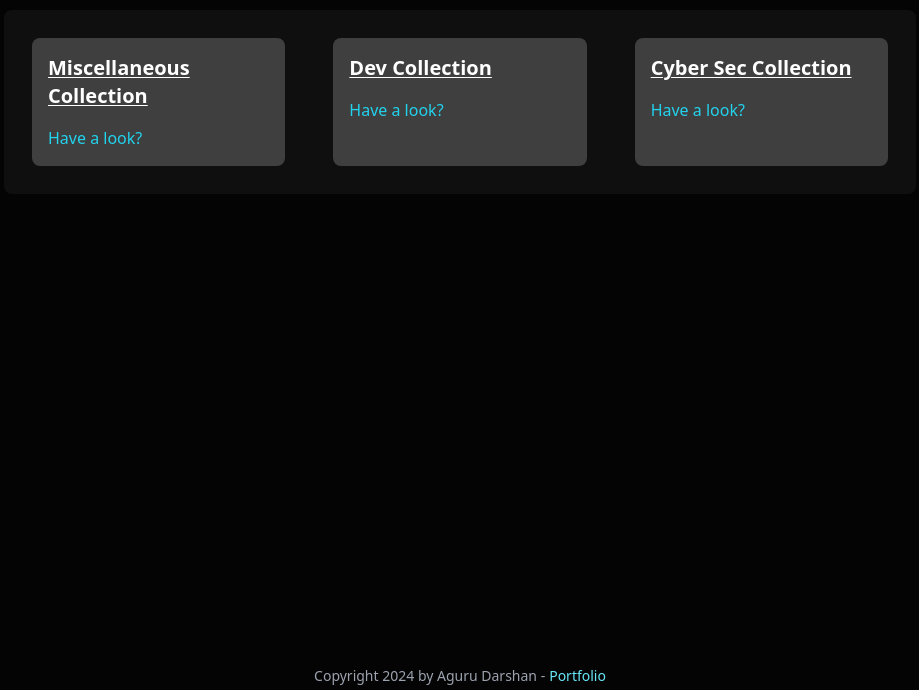
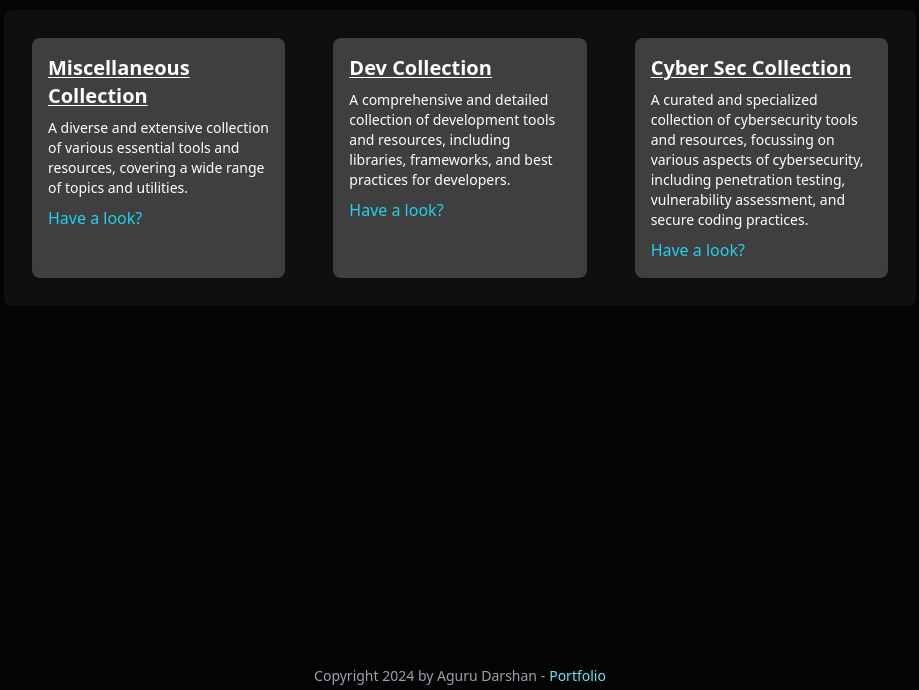
Before and after one commit to pushpalatha03/jac, a plain HTML site: page index.html in a window 1280 px wide. Shown: the part 110-800 px from the top of the page, without its empty margins (180-1099 px from the left). Drawn offline with nearby package versions, Linux system fonts and the light colour scheme.

Commit message:
readme Edit & small fixes

```diff
--- a/assets/data/collection.js
+++ b/assets/data/collection.js
@@ -3,21 +3,21 @@ const toolsList = [
         id: 1,
         name: "Miscellaneous Collection",
         location: "./miscellaneousCollection",
-        description: "",
+        description: "A diverse and extensive collection of various essential tools and resources, covering a wide range of topics and utilities.",
         href: "./miscellaneousCollection/misc.html"
     },
     {
         id: 2,
         name: "Dev Collection",
         location: "./devCollection",
-        description: "",
+        description: "A comprehensive and detailed collection of development tools and resources, including libraries, frameworks, and best practices for developers.",
         href: "./devCollection/devCol.html"
     },
     {
         id: 3,
         name: "Cyber Sec Collection",
         location: "./cyberSecCollection",
-        description: "",
+        description: "A curated and specialized collection of cybersecurity tools and resources, focussing on various aspects of cybersecurity, including penetration testing, vulnerability assessment, and secure coding practices.",
         href: "./cyberSecCollection/cyberSec.html"
     }
 ]
--- a/devCollection/assets/scripts/devCol.js
+++ b/devCollection/assets/scripts/devCol.js
@@ -1,4 +1,4 @@
-import { fwDataList } from "./collection-data.js";
+import { fwDataList } from "../data/collection-data.js";
 
 var help = document.getElementById("help");
 help.addEventListener("click", function() {
--- a/devCollection/assets/data/info.js
+++ b/devCollection/assets/scripts/info.js
@@ -1,4 +1,4 @@
-import { fwDataList , fwContentData } from "./collection-data.js";
+import { fwDataList , fwContentData } from "../data/collection-data.js";
 
 
 
```
Also changed, not shown: devCollection/info.html (+1 -1 lines), 4 other files.
